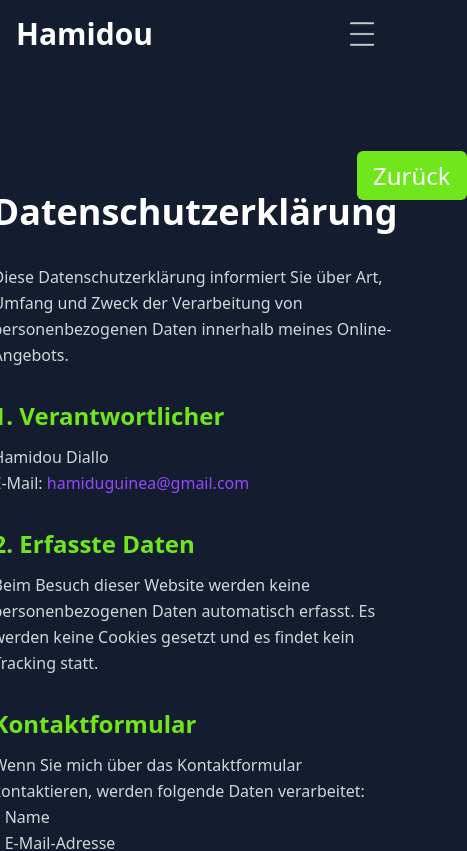
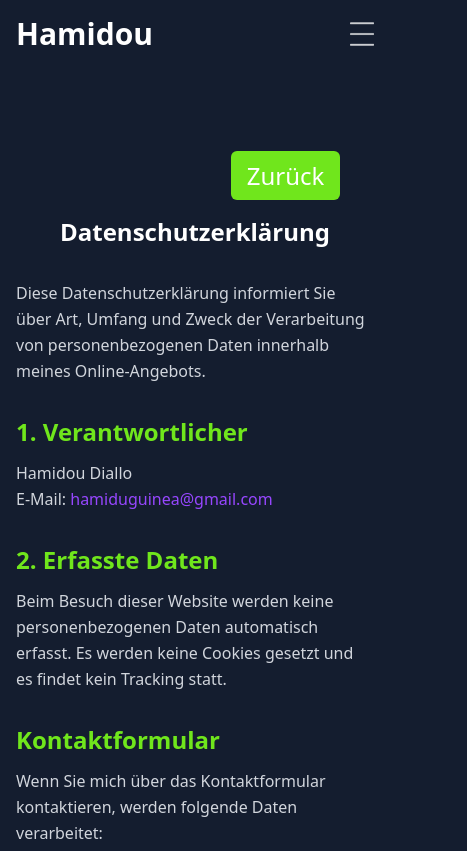
Before and after one commit to Hamidou-ctr/my-website, an Angular app: page /privacy-policy in a window 390 px wide. Shown: the top 851 px of the page, 467 px wide, since content can reach past the window. Built offline with nearby package versions, Linux system fonts and the light colour scheme.

Commit message:
fix: update privacy policy section layout and background color for consistency

```diff
--- a/src/app/components/landing-page/privacy-policy/privacy-policy.css
+++ b/src/app/components/landing-page/privacy-policy/privacy-policy.css
@@ -1,7 +1,6 @@
 :host {
   display: block;
   min-height: 100vh;
-  background-color: #141d2f;
 }
 
 /* Für bessere Lesbarkeit auf Mobilgeräten */
--- a/src/app/components/landing-page/privacy-policy/privacy-policy.html
+++ b/src/app/components/landing-page/privacy-policy/privacy-policy.html
@@ -1,15 +1,15 @@
-<div
+<section
   class="mx-auto min-h-[calc(100vh-250px)] mt-20 text-white py-20 px-4 sm:px-8 md:px-16 lg:px-24"
 >
   <a
     routerLink="/"
     fragment="contact"
-    class="text-2xl bg-[#70E61C] font-normal top-24 ml-[90%] px-4 py-2 rounded-md transition-colors duration-300 hover:bg-[#9747FF]"
+    class="text-2xl bg-[#70E61C] font-normal ml-[60%] xxs:ml-[70%] xsm:ml-[80%] md:ml-[90%] px-4 py-2 rounded-md transition-colors duration-300 hover:bg-[#9747FF]"
   >
     <button>{{ 'privacy.back_button' | translate }}</button>
   </a>
-  <div class="max-w-4xl mx-auto">
-    <h1 class="text-4xl md:text-5xl font-bold mb-8 text-center">
+  <div class="max-w-4xl mx-auto mt-6 md:mt-0">
+    <h1 class="text-2xl xxs:text-3xl xs:text-4xl md:text-5xl font-bold mb-8 text-center">
       {{ 'privacy.title' | translate }}
     </h1>
 
@@ -129,4 +129,4 @@
       </p>
     </div>
   </div>
-</div>
+</section>
```
